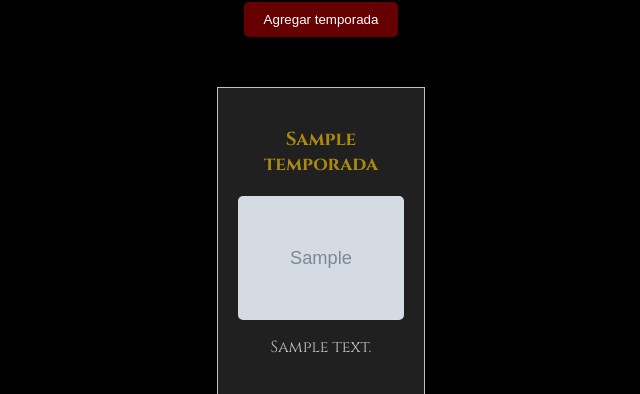
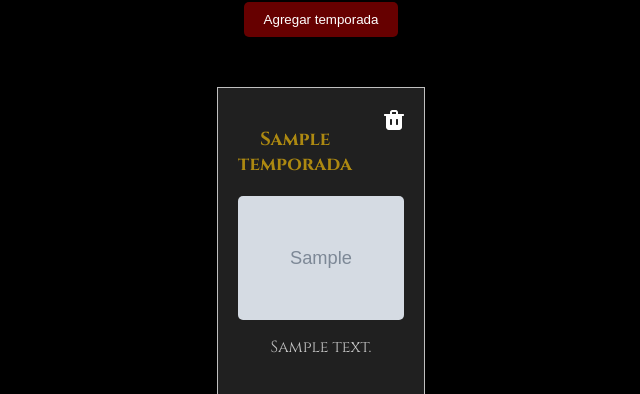
Before and after one commit to fabtrr22/trabajoGoT, a Flask app: page /temporadas in a window 1280 px wide. Shown: the part 448-842 px from the top of the page, without its empty margins (319-959 px from the left). Run offline with Flask 3, Linux system fonts and the light colour scheme; tables that the repository leaves empty or names only in its code hold one stand-in row (values such as "Sample post"); grey boxes marked "Sample" are stand-in pictures.

Commit message:
agrego icono de eliminar

```diff
--- a/static/css/estilos.css
+++ b/static/css/estilos.css
@@ -204,6 +204,12 @@ nav ul li a:hover {
     margin: 10px;
     box-sizing: border-box;
 }
+.card-container--value{
+    display: flex;
+    flex-direction: row;
+    gap: 30px;
+    align-items: flex-start;
+}
 
 .temporada img {
     max-width: 100%;
--- a/templates/temporadas.html
+++ b/templates/temporadas.html
@@ -56,7 +56,11 @@
                 <div class="lista-temporadas">
                     {% for temporada in temporadas %}
                     <article class="temporada">
-                        <h3>{{ temporada['nombre'] }}</h3>
+
+                        <div class="card-container--value">
+                            <h3>{{ temporada['nombre'] }}</h3>
+                            <img src="./static/img/icon _trash 2_.png" />
+                        </div>
                         <img src="{{ temporada['imagen'] }}" alt="">
                         <p>{{ temporada['descripcion'] }}</p>
                     </article>
```
Also changed, not shown: static/img/icon _trash 2_.png (added).
